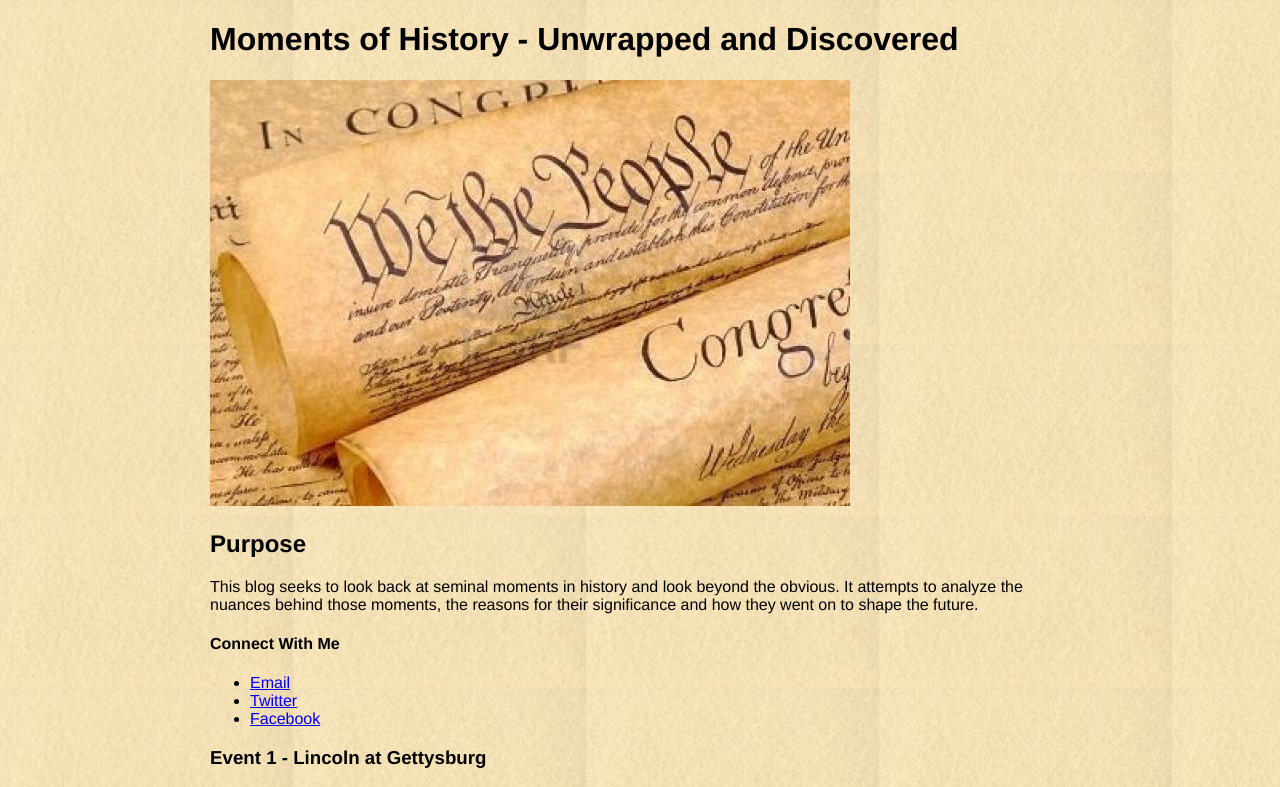
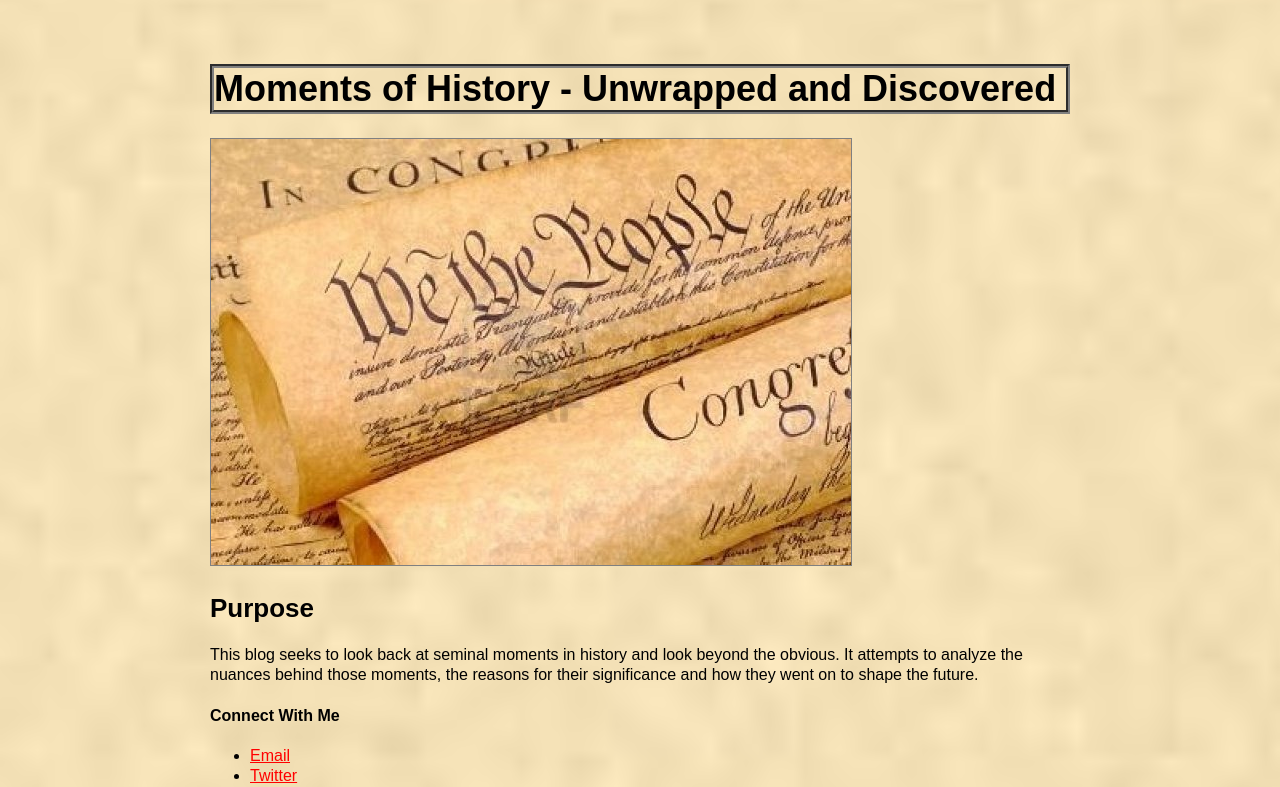
Before and after one commit to aftabkhanna19/aftabkhanna19.github.io, a plain HTML site: page index.html in a window 1280 px wide. Shown: the top 787 px of the page. Drawn offline with Linux system fonts and the light colour scheme.

Commit message:
Week 2 HW
CSS styling

```diff
--- a/index.html
+++ b/index.html
@@ -62,6 +62,9 @@
       </section>
     </section>
   </div>
+  <div id="footer">
+  (C) This material is copyrighted to Aftab Khanna 2014. Any use by another party shall invite legal action
+  </div>
 </body>
 <font>
 </html>
--- a/style.css
+++ b/style.css
@@ -1,9 +1,45 @@
 body {
-  font-family: 'helvetica neue', arial, sans-serif;
+  font-family: 'Droid Sans', arial, sans-serif;
   font-weight: 300;
   background: url(sepia2.jpg) repeat;
+  background-size: cover;
+  background-position: center center
 }
 #wrapper {
   width: 860px;
   margin: 20px auto;
+  padding: 20px;
 }
+a{
+	color:red;
+}
+h1{
+	font-size: 36px;
+	font-family: Arial;
+	color: black;
+	border-style: groove;
+	border-width: 4px;
+	border-color: grey;
+}
+h2{
+	font-size: 26px
+}
+h3{
+	font-size: 24px
+}
+img{
+	border: 1px solid grey;
+	border-radius: 999999px black;
+}
+p, li{
+	line-height: 20px
+}
+a:hover {
+	color: purple
+}
+#footer {
+	color: blue;
+	margin: 24px;
+	text-align: center;
+	font-size: 15px
+}
```
